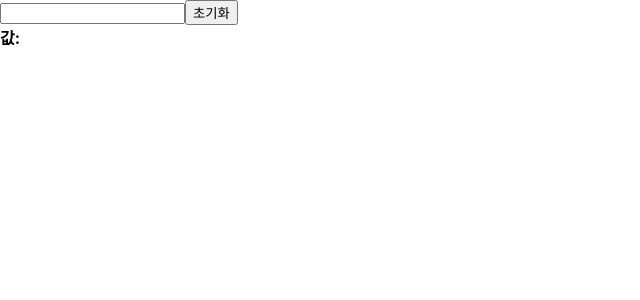
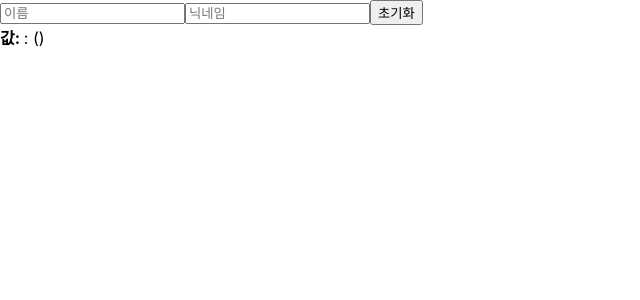
Before and after one commit to choisuyang/React-Factory, a React (Create React App) app: page / in a window 1280 px wide. Shown: the top 300 px of the page, without its empty margins (0-640 px from the left). Built offline with nearby package versions, Linux system fonts and the light colour scheme.

Commit message:
muti-input-ex

```diff
--- a/src/container/etc/InputSample.jsx
+++ b/src/container/etc/InputSample.jsx
@@ -1,23 +1,34 @@
 import React, { useState } from "react";
 
 export default function InputSample() {
-  const [text, setText] = useState("");
+  const [inputs, setInputs] = useState({
+    name: "",
+    nickname: "",
+  });
 
+  const { name, nickname } = inputs;
   const onChange = (e) => {
-    const value = e.target.value;
-    setText(value);
+    const { name, value } = e.target;
+    setInputs({
+      ...inputs,
+      [name]: value,
+    });
   };
 
   const onResetButton = () => {
-    setText("");
+    setInputs({
+      name: "",
+      nickname: "",
+    });
   };
   return (
     <div>
-      <input onChange={onChange} value={text} />
+      <input name="name" placeholder="이름" onChange={onChange} value={name} />
+      <input name="nickname" placeholder="닉네임" onChange={onChange} value={nickname} />
       <button onClick={onResetButton}>초기화</button>
       <div>
         <b>값: </b>
-        {text}
+        {name} : ({nickname})
       </div>
     </div>
   );
```
